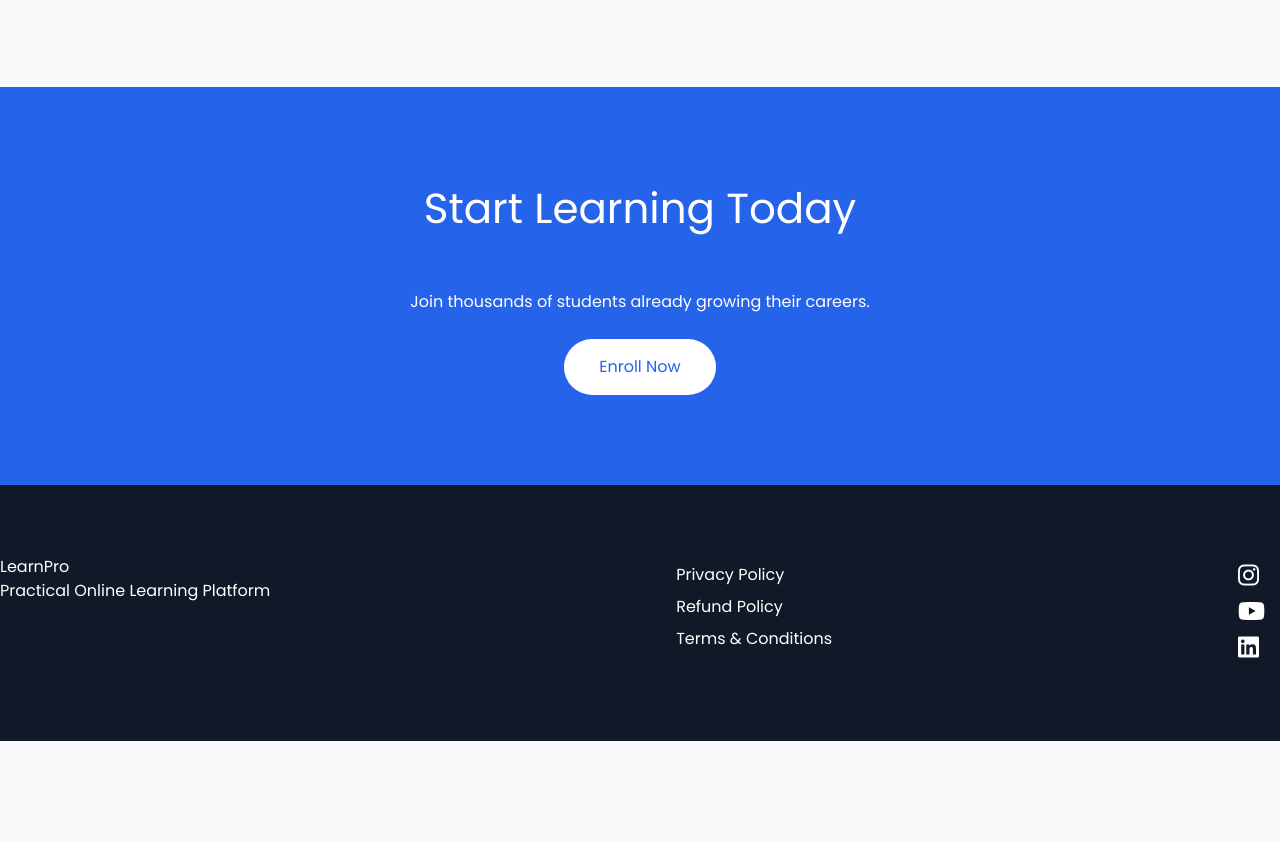
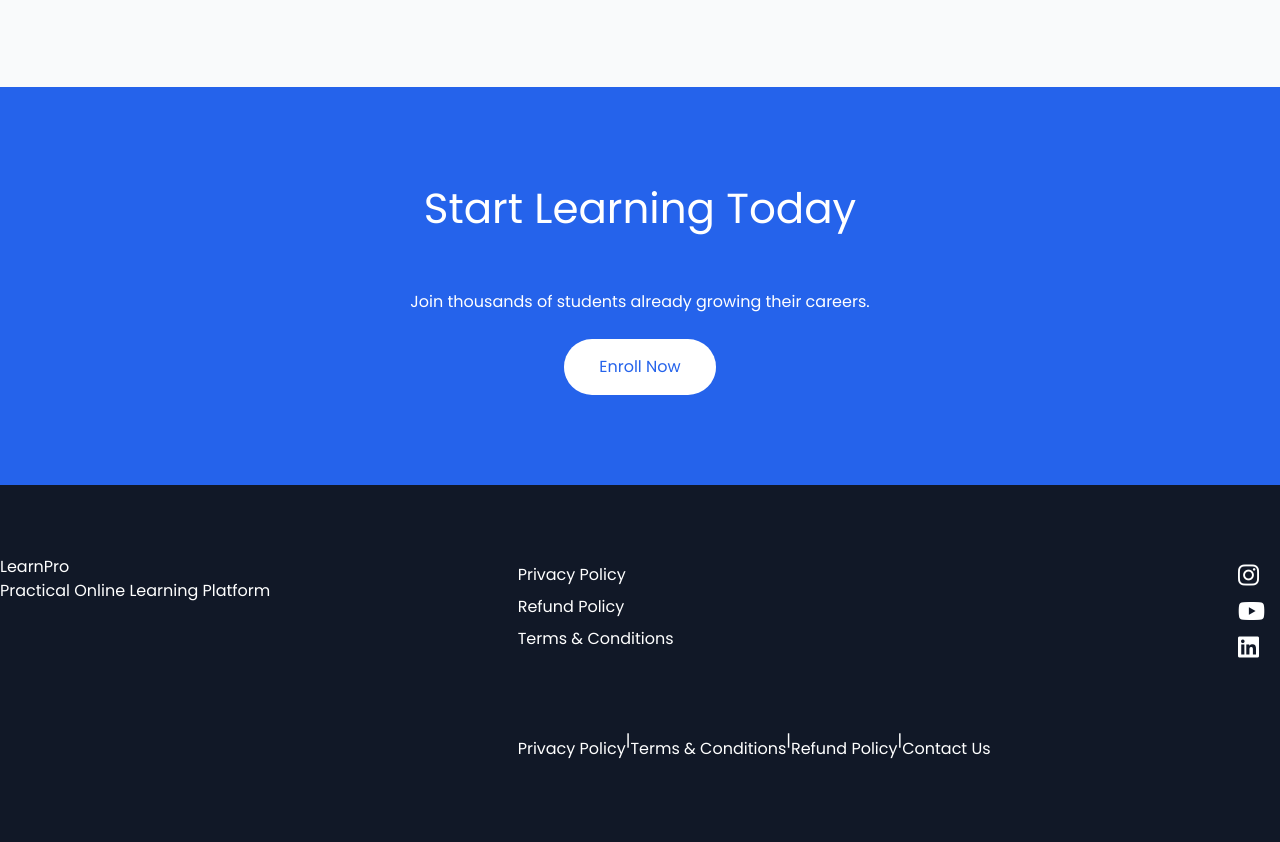
Before and after one commit to ADVANGithub/Suresolution10x, a plain HTML site: page index.html in a window 1280 px wide. Shown: the part 3946-4788 px from the top of the page. Before the commit the page ends 4687 px from the top, so only its background shows below. Drawn offline with nearby package versions, Linux system fonts and the light colour scheme; a script that the page names is missing.

Commit message:
Update index.html

```diff
--- a/index.html
+++ b/index.html
@@ -787,6 +787,12 @@
                 <a href="#">Refund Policy</a>
 
                 <a href="#">Terms & Conditions</a>
+				<footer class="footer">
+				    <a href="privacy.html">Privacy Policy</a> |
+				    <a href="terms.html">Terms & Conditions</a> |
+				    <a href="refund.html">Refund Policy</a> |
+				    <a href="contact.html">Contact Us</a>
+				</footer>
 
             </div>
 
```
